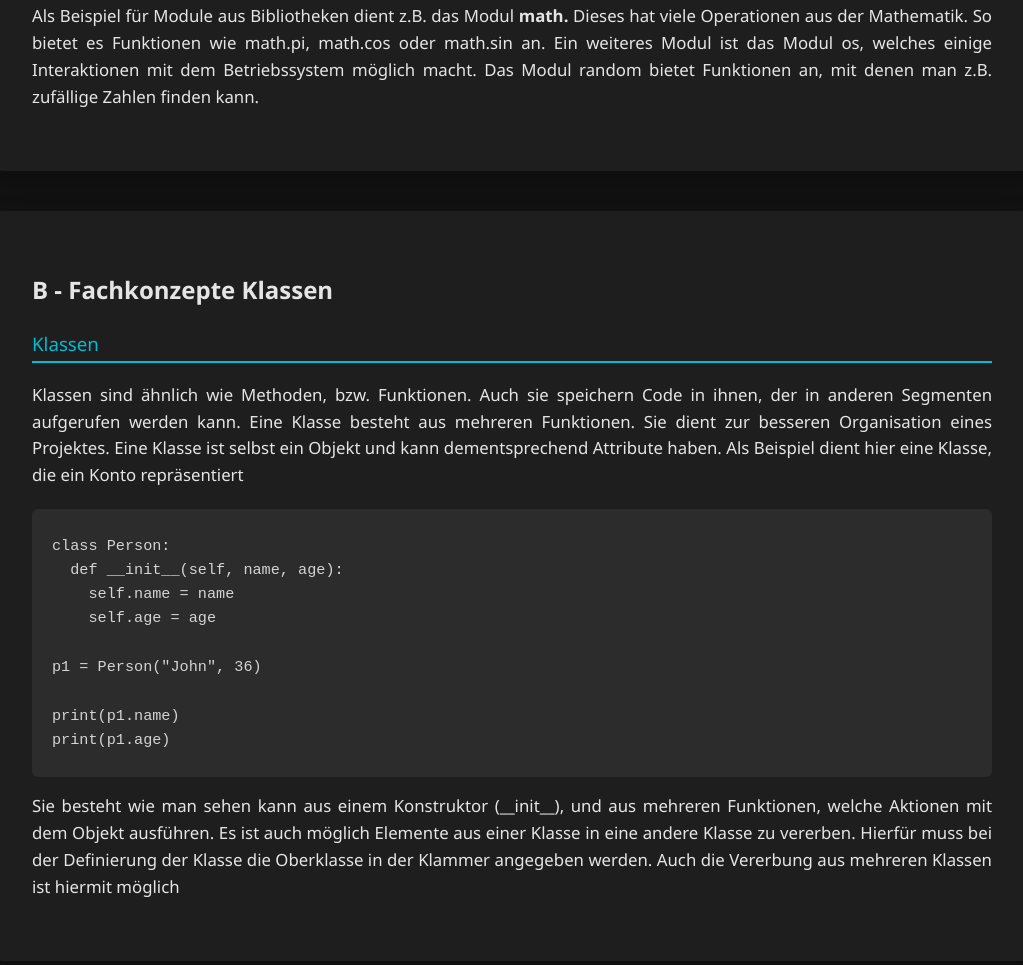
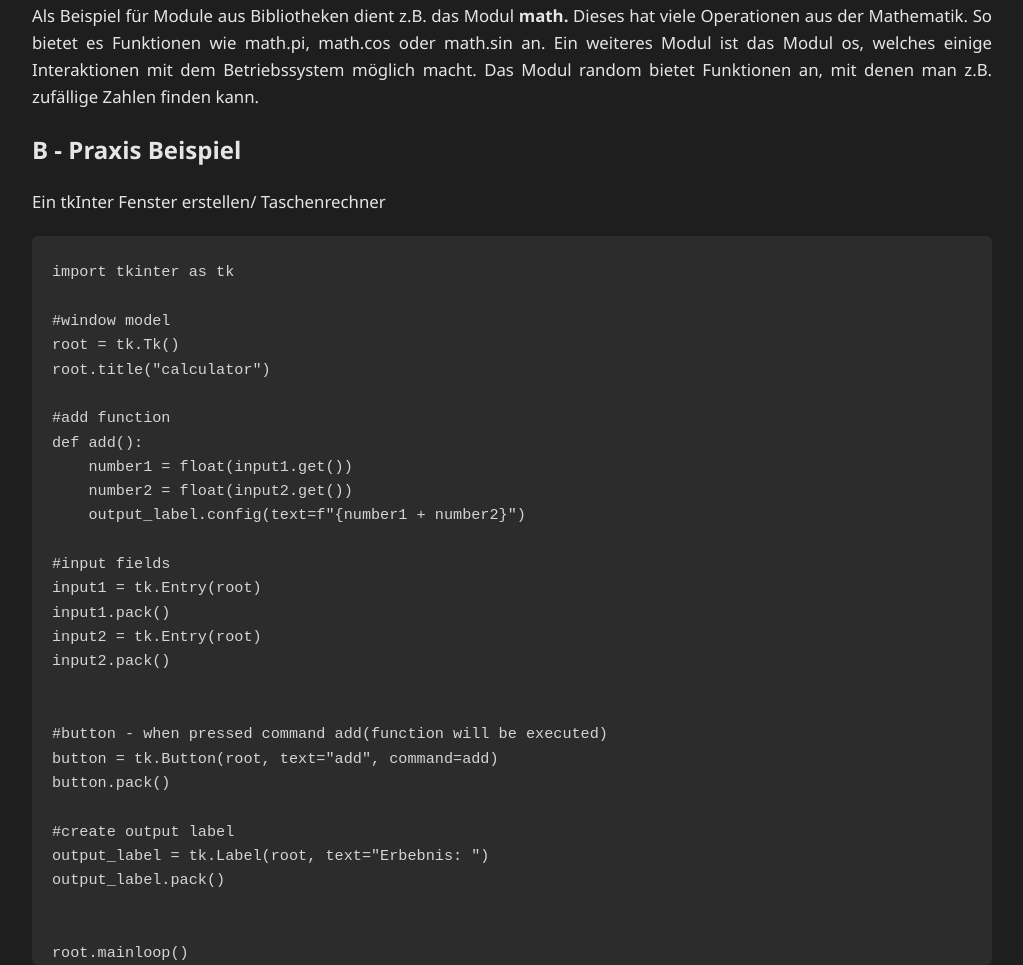
Before and after one commit to iax32/bootcamp-matura, a plain HTML site: page IKT/Themenpools/themenpool9.html in a window 1280 px wide. Shown: the part 956-1921 px from the top of the page, without its empty margins (128-1151 px from the left). Drawn offline with Linux system fonts and the light colour scheme.

Commit message:
Add files via upload

```diff
--- a/IKT/Themenpools/themenpool9.html
+++ b/IKT/Themenpools/themenpool9.html
@@ -42,6 +42,40 @@
             der Mathematik. So bietet es Funktionen wie math.pi, math.cos oder math.sin an. Ein weiteres Modul
             ist das Modul os, welches einige Interaktionen mit dem Betriebssystem möglich macht. Das Modul
             random bietet Funktionen an, mit denen man z.B. zufällige Zahlen finden kann.</p>
+
+            <h2>B - Praxis Beispiel</h2>
+            <p>Ein tkInter Fenster erstellen/ Taschenrechner</p>
+            <pre><code>
+import tkinter as tk
+
+#window model
+root = tk.Tk()
+root.title("calculator")
+
+#add function
+def add():
+    number1 = float(input1.get())
+    number2 = float(input2.get())
+    output_label.config(text=f"{number1 + number2}")
+
+#input fields
+input1 = tk.Entry(root)
+input1.pack()
+input2 = tk.Entry(root)
+input2.pack()
+
+
+#button - when pressed command add(function will be executed)
+button = tk.Button(root, text="add", command=add)
+button.pack()
+
+#create output label
+output_label = tk.Label(root, text="Erbebnis: ")
+output_label.pack()
+
+
+root.mainloop()
+</code></pre>
         </div>
 
         <div>
```
